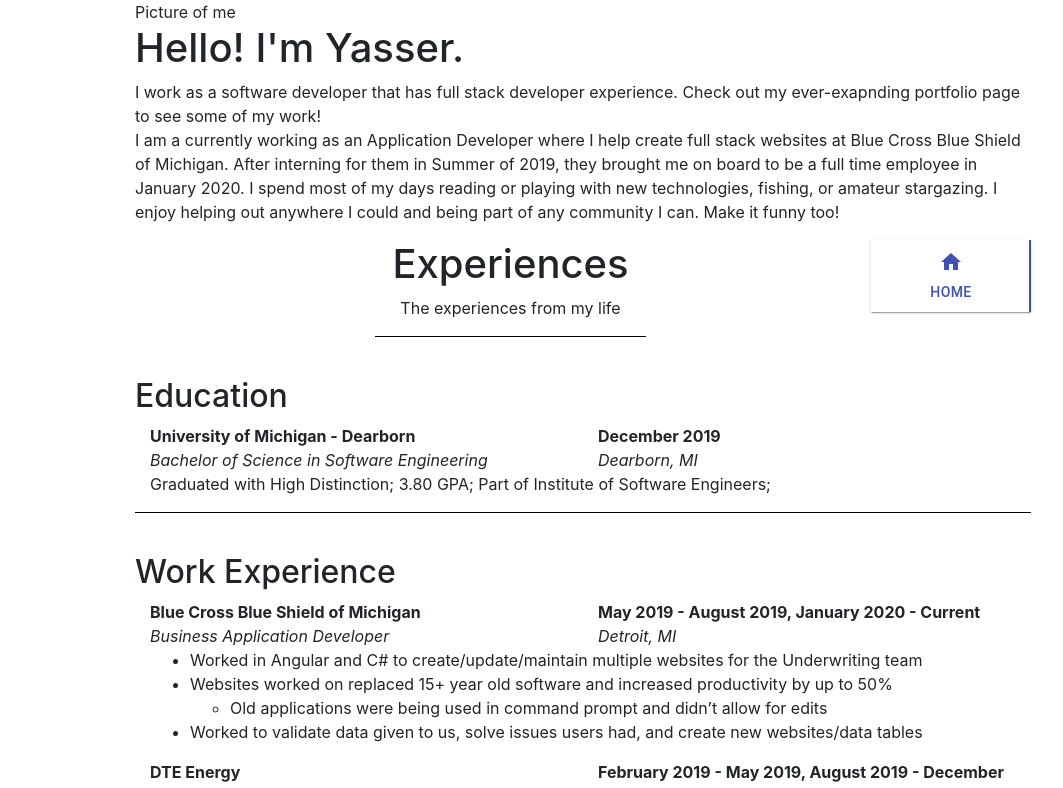
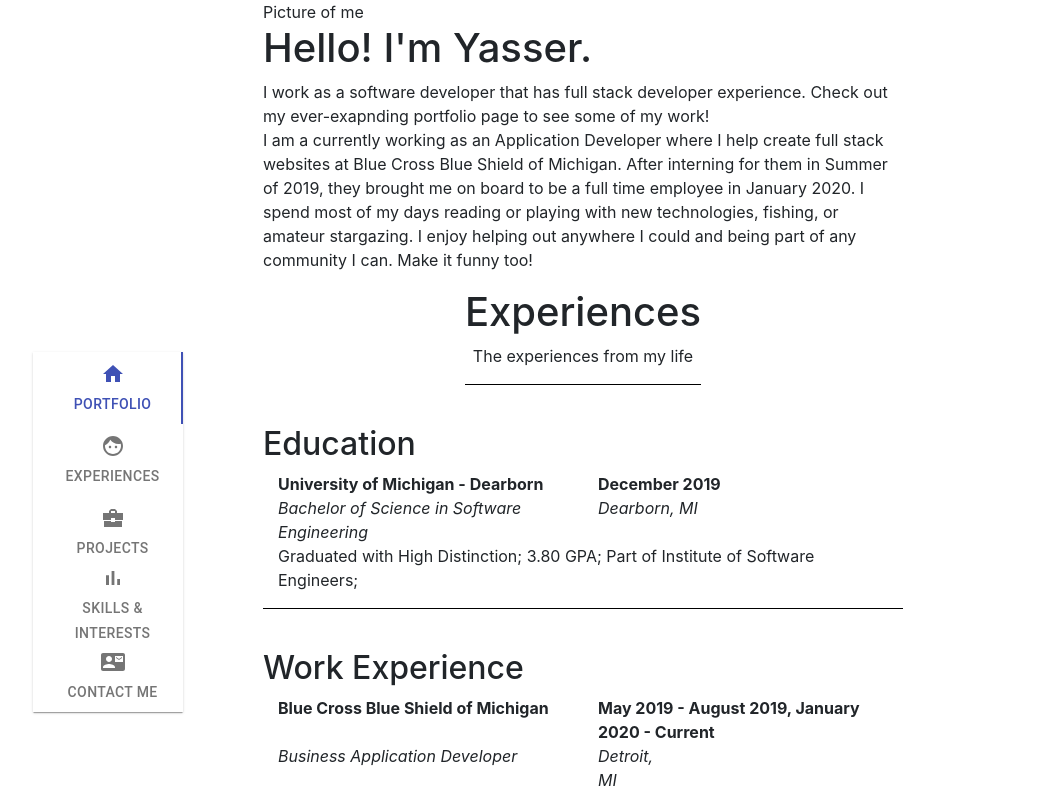
Before and after one commit to yjeafar/yjeafar.github.io, a React (Create React App) app: page / in a window 1280 px wide. Shown: the top 788 px of the page, without its empty margins (57-1120 px from the left). Built offline with nearby package versions, Linux system fonts and the light colour scheme.

Commit message:
changed styling for pages, fixed nav bar so it is vertical and on the right, navbar properly works now. Added small styling changes to other pages

```diff
--- a/src/App.css
+++ b/src/App.css
@@ -40,7 +40,7 @@
 
 .App {
   margin: 0 auto;
-  width: 70%
+  width: 50%;
 }
 
 .sectionTitle {
--- a/src/App.js
+++ b/src/App.js
@@ -6,7 +6,9 @@ import { Route } from 'react-router';
 import { Switch } from "react-router-dom";
 import NotFound from './js/not-found';
 import Experiences from './js/experiences';
+import Skills from './js/skills';
 import './App.css'
+
 
 
 
@@ -18,7 +20,8 @@ export default function App() {
         <Switch>
           <Route path="/" component={AboutMe} exact />
           <Route path="/experiences" component={Experiences} />
-          <Route path="/portfolio" component={Projects} />
+          <Route path="/projects" component={Projects} />
+          <Route path="/skills" component={Skills} />
           <Route path="/contact-me" component={ContactMe} />
           <Route component={NotFound} />
         </Switch>
--- a/src/css/header.css
+++ /dev/null
@@ -1,4 +0,0 @@
-.header {
-    margin-left: auto;
-    margin-right: auto;
-}
--- /dev/null
+++ b/src/css/navBar.css
@@ -0,0 +1,13 @@
+.header {
+    position:fixed;
+    margin-left: -18%; /* Bad practice, however I couldn't get the nav bar to align to the left without the negative sign */
+    margin-top: 5%;
+}
+html {
+    scroll-behavior: smooth;
+}
+
+a {
+    color: #0004ff;
+    text-decoration: none;
+}
--- a/src/enum.js
+++ b/src/enum.js
@@ -1,7 +1,7 @@
 export const Initial = { // Used to set active tab if user types in url
-    '/': 0,
-    '/about-me': 1,
-    '/portfolio': 2,
-    '/resume': 3,
-    '/contact-me': 4,
+    '': 0,
+    '#experiences': 1,
+    '#projects': 2,
+    '#skills': 3,
+    '#contact-me': 4,
 }
--- a/src/js/contact-me.js
+++ b/src/js/contact-me.js
@@ -124,7 +124,7 @@ export default function ContactMe(props) {
 
 
   return (
-    <div className="ContactMe">
+    <div className="ContactMe" id="contact-me">
       <Container>
         <Row className="justify-content-md-center">
           <Col md="5">
--- a/src/js/experiences.js
+++ b/src/js/experiences.js
@@ -8,7 +8,7 @@ export default function Experiences() {
 
 
   return (
-    <div className="Experiences">
+    <div className="Experiences" id="experiences">
       <Container>
         <Row className="justify-content-md-center">
           <Col md="5">
--- a/src/js/navBar.js
+++ b/src/js/navBar.js
@@ -7,9 +7,9 @@ import HomeIcon from '@material-ui/icons/Home';
 import FaceIcon from '@material-ui/icons/Face';
 import BusinessCenterIcon from '@material-ui/icons/BusinessCenterSharp';
 import ContactMailIcon from '@material-ui/icons/ContactMail';
-import resumeIcon from '../media/resume-document.png'
-import { Link } from "react-router-dom";
-import '../css/header.css'
+import BarChartIcon from '@material-ui/icons/BarChart';
+import { Link, useHistory } from "react-router-dom";
+import '../css/navBar.css'
 import 'bootstrap/dist/css/bootstrap.min.css';
 import * as TabValue from '../enum';
 import { ScrollLink } from 'react-scroll';
@@ -19,17 +19,22 @@ export default function NavBar() {
     const useStyles = makeStyles({
         root: {
             flexGrow: 1,
-            maxWidth: 200,
-            float: "right",
+            width: 150,
         },
     });
     const classes = useStyles();
 
-    const [value, setValue] = React.useState(TabValue.Initial[window.location.pathname]); // Sets tab based on url path (enum holds paths)
+    const [value, setValue] = React.useState(TabValue.Initial[window.location.hash]); // Sets tab based on url path (enum holds paths)
+
+    window.addEventListener('hashchange', () => {
+        setValue(TabValue.Initial[window.location.hash]) // Add event listener to change tab once user types in url manually
+    });
 
     const handleChange = (event, newValue) => {
         setValue(newValue);
     };
+
+    const history = useHistory();
 
     return (
         <div className="header">
@@ -43,23 +48,11 @@ export default function NavBar() {
                             textColor="primary"
                             aria-label="icon label tabs example"
                         >
-                            {/* <Tab icon={<HomeIcon />} label="HOME" component={Link} to='/'/>
-                            <Tab icon={<FaceIcon />} label="EXPERIENCES" component={Link} to='/#experiences' />
-                            <Tab icon={<BusinessCenterIcon />} label="PORTFOLIO" component={Link} to='/#portfolio' />
-                            <Tab icon={<ContactMailIcon />} label="CONTACT ME" component={Link} to='/#contact-me' /> */}
-                            <Tab icon={<HomeIcon />} label="HOME" >
-                                <ScrollLink
-                                to="/life"
-                                spy={true}
-                                smooth={true}
-                                duration={500}
-                                className='some-class'
-                                activeClass='some-active-class'
-                                >
-                                Link Text Goes Here
-                                </ScrollLink>
-                            </Tab>
-
+                            <Tab icon={<HomeIcon />} label="PORTFOLIO" href="#" onClick={() => history.push("#")}/>
+                            <Tab icon={<FaceIcon />} label="EXPERIENCES" href="#experiences" onClick={() => history.push("#experiences")}/>
+                            <Tab icon={<BusinessCenterIcon />} label="PROJECTS" href="#projects" onClick={() => history.push("#projects")} />
+                            <Tab icon={<BarChartIcon />} label="SKILLS & INTERESTS" href="#skills" onClick={() => history.push("#skills")} />
+                            <Tab icon={<ContactMailIcon />} label="CONTACT ME" href="#contact-me" onClick={() => history.push("#contact-me")} />
                         </Tabs>
                 </Paper>
         </div>
--- a/src/js/projects.js
+++ b/src/js/projects.js
@@ -6,7 +6,7 @@ import coach from '../pictures/coach.jpg'
 export default function Projects() {
 
   return (
-    <div className="Projects">
+    <div className="Projects" id="projects">
       <Container>
         <Row className="justify-content-md-center">
           <Col md="5">
--- a/src/js/skills.js
+++ b/src/js/skills.js
@@ -12,7 +12,7 @@ export default function Skills() {
     };
 
     return (
-        <div className="Skills">
+        <div className="Skills" id="skills">
             <div>
                     <Container>
                         <Row className="justify-content-md-center">
```
